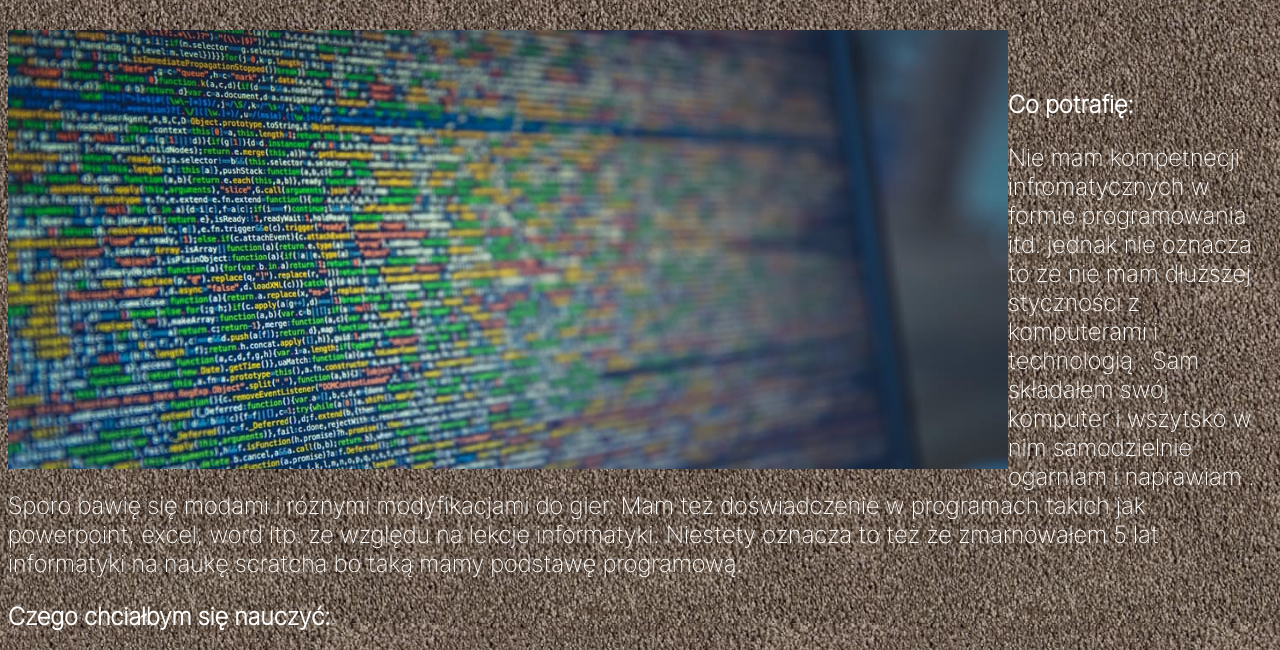
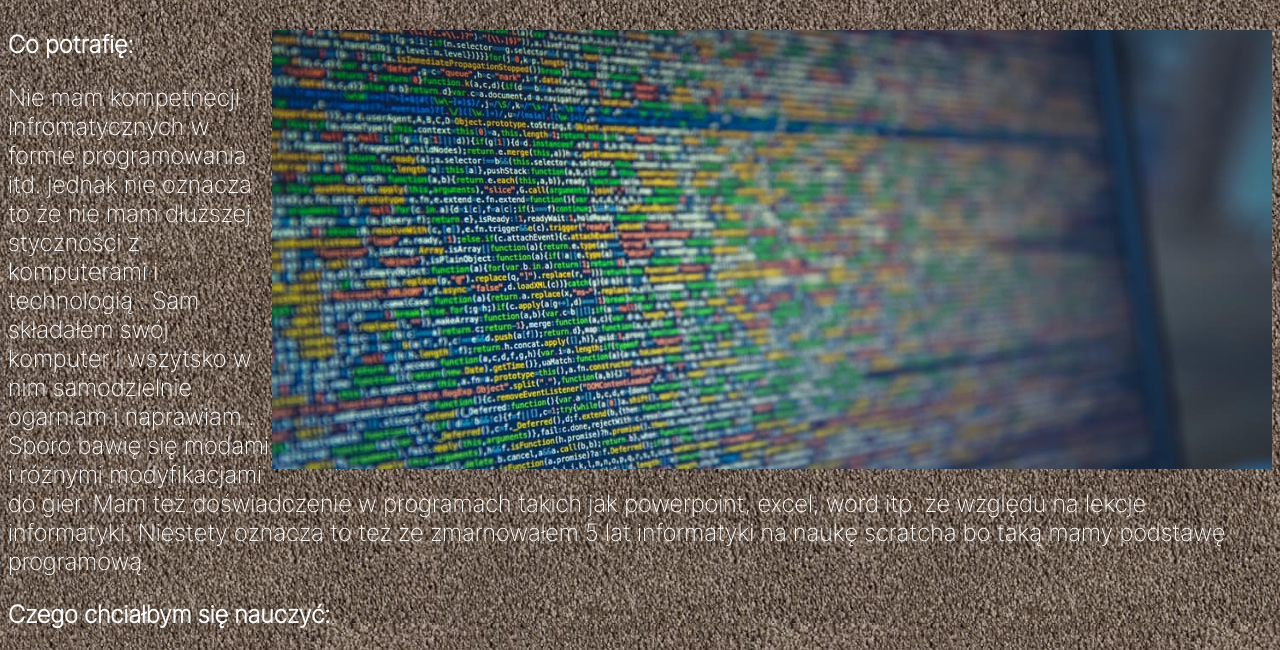
Before and after one commit to Hellothere0-0/Hellothere0-0.github.io, a plain HTML site: page index.html in a window 1280 px wide. Shown: the part 85-735 px from the top of the page. Drawn offline with Linux system fonts and the light colour scheme.

Commit message:
Update index.html

```diff
--- a/index.html
+++ b/index.html
@@ -12,8 +12,8 @@
 </head>
 <body bgcolor="darkolivegreen">
     <h2>Mateusz J</h2>
-    <img src="Y3c9MTE3MCZjaD01MTM=_src_11472-informatyka_studia.jpg" alt=""width="1000" align="left"><br>
-  <br><p><b> Co potrafię:</b></p>
+    <img src="Y3c9MTE3MCZjaD01MTM=_src_11472-informatyka_studia.jpg" alt=""width="1000" align="right">
+  <p><b> Co potrafię:</b></p>
    <p> Nie mam kompetnecji infromatycznych w formie programowania itd. jednak nie oznacza to że nie mam dłuższej styczności z komputerami i technologią . Sam składałem swój komputer i wszytsko w nim samodzielnie ogarniam i naprawiam . Sporo bawię się modami i różnymi modyfikacjami do gier. Mam też doświadczenie w programach takich jak powerpoint, excel, word itp. ze względu na lekcje informatyki. Niestety oznacza to też że zmarnowałem 5 lat informatyki na naukę scratcha bo taką mamy podstawę programową. </p>
    <p><b> Czego chciałbym się nauczyć:</b></p>
    <p> Chciałbym w najbliższych latach opanować i bez problemu użwyać języków programowania takich jak C++, python, java itp. . Myślę że byłyby to przydatne zdolności.  </p>
```
